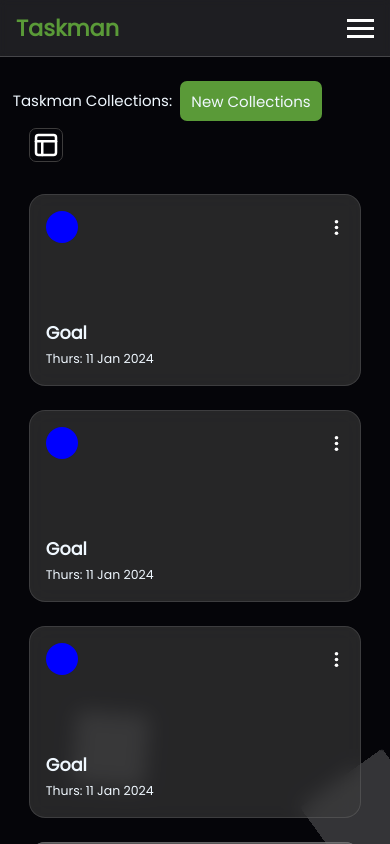
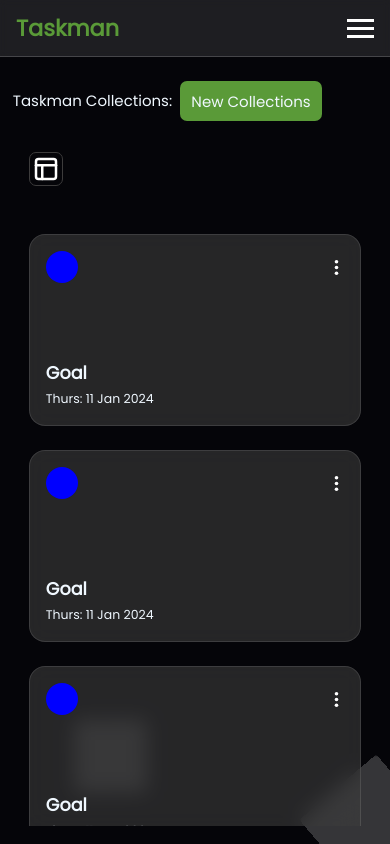
Before and after one commit to victorchiaka/taskman, a React (Vite) app: page /dashboard in a window 390 px wide. Shown: the top 844 px of the page. Built offline with nearby package versions, Linux system fonts and the light colour scheme.

Commit message:
ft: added scroll-y to the collections - container && aligned mobileSidebarTrigger

```diff
--- a/src/components/Collections/Collections.jsx
+++ b/src/components/Collections/Collections.jsx
@@ -11,6 +11,12 @@
       <Collection />
       <Collection />
       <Collection />
+      <Collection />
+      <Collection />
+      <Collection />
+      <Collection />
+      <Collection />
+      <Collection />
     </div>
   )
 }
--- a/src/components/Collections/Collections.module.css
+++ b/src/components/Collections/Collections.module.css
@@ -1,9 +1,13 @@
 .collections {
+  margin-top: 1rem;
   padding: 2rem 1rem;
   display: grid;
   grid-template-columns: repeat(auto-fill, minmax(18rem, 1fr));
 
   gap: 1.5rem;
+
+  height: 39rem;
+  overflow-y: scroll;
 }
 
 .collectionCard {
--- a/src/components/Header/Header.module.css
+++ b/src/components/Header/Header.module.css
@@ -24,6 +24,10 @@
   backdrop-filter: blur(0.5rem);
   padding: 0 0.5rem;
   border-radius: 0.25rem;
+}
+
+.dashboard {
+  margin-top: 9rem;
 }
 
 /*
--- a/src/pages/Pages.module.css
+++ b/src/pages/Pages.module.css
@@ -7,6 +7,7 @@
   margin: 0;
   height: 100vh;
   width: 100vw;
+  overflow-y: hidden;
 }
 
 .dashboard > * {
@@ -69,7 +70,7 @@
 @media (max-width: 651px) {
   .sideBarTriggerContainer {
     display: flex;
-    margin-top: 1rem;
+    margin-top: 2.5rem;
     width: fit-content;
     padding: 1px;
     border: 1px solid rgb(61, 60, 60);
@@ -77,3 +78,9 @@
     margin-left: 1rem;
   }
 }
+
+@media (max-width: 359px) {
+  .dashboardMain {
+    padding: 2rem 0px;
+  }
+}
```
